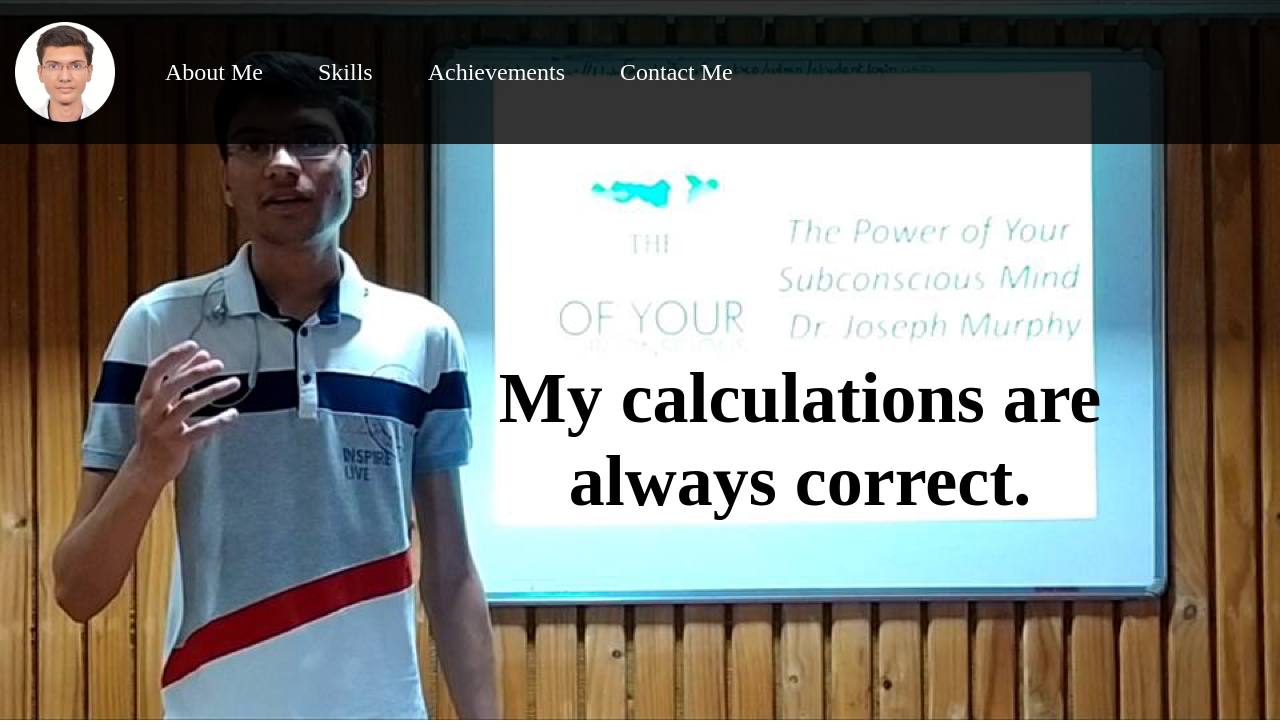
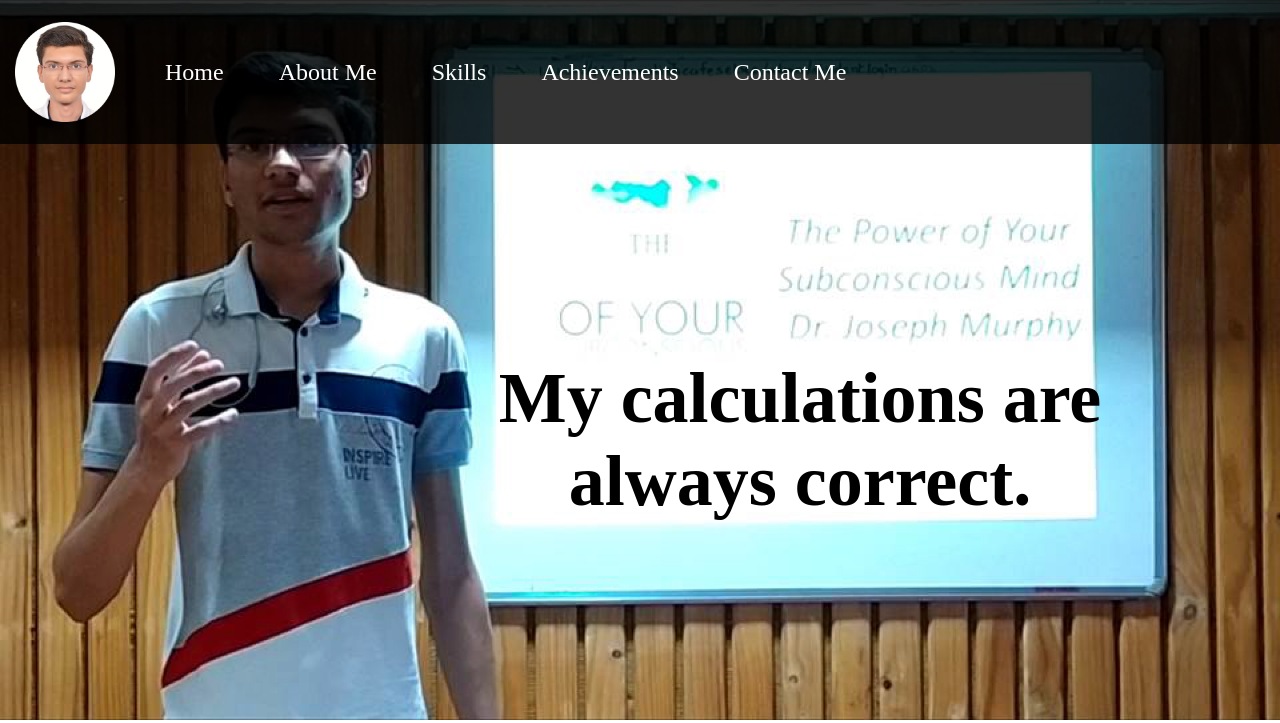
Before and after one commit to MadhavMakwana/MadhavMakwana.github.io, a plain HTML site: page index.html in a window 1280 px wide. Shown: the top 723 px of the page. Drawn offline with Linux system fonts and the light colour scheme.

Commit message:
Update index.html

```diff
--- a/index.html
+++ b/index.html
@@ -17,7 +17,7 @@
             <a href="/Images/mypiclogo1.png" target="_blank"><img src="/Images/mypiclogo1.png" alt="Madhav Makwana"></a>
         </div>
         <ul>
-            <!-- <li class="item"><a href="my_markup_home.html">Home</a></li> -->
+            <li class="item"><a href="my_markup_home.html">Home</a></li>
             <li class="item"><a href="my_markup_aboutme.html">About Me</a></li>
             <li class="item"><a href="my_markup_skills.html">Skills</a></li>
             <li class="item"><a href="my_markup_achievements.html">Achievements</a></li>
```
